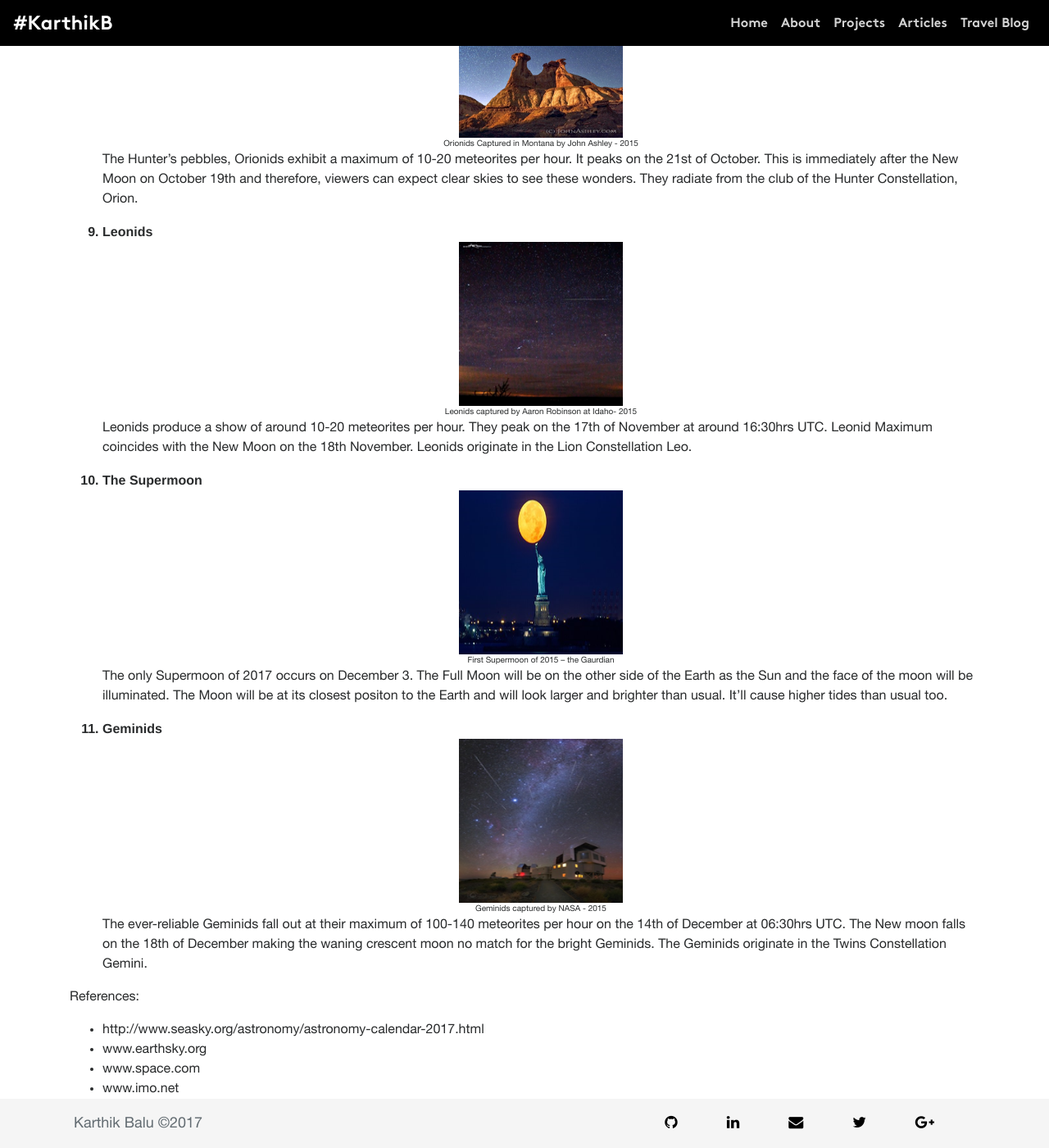
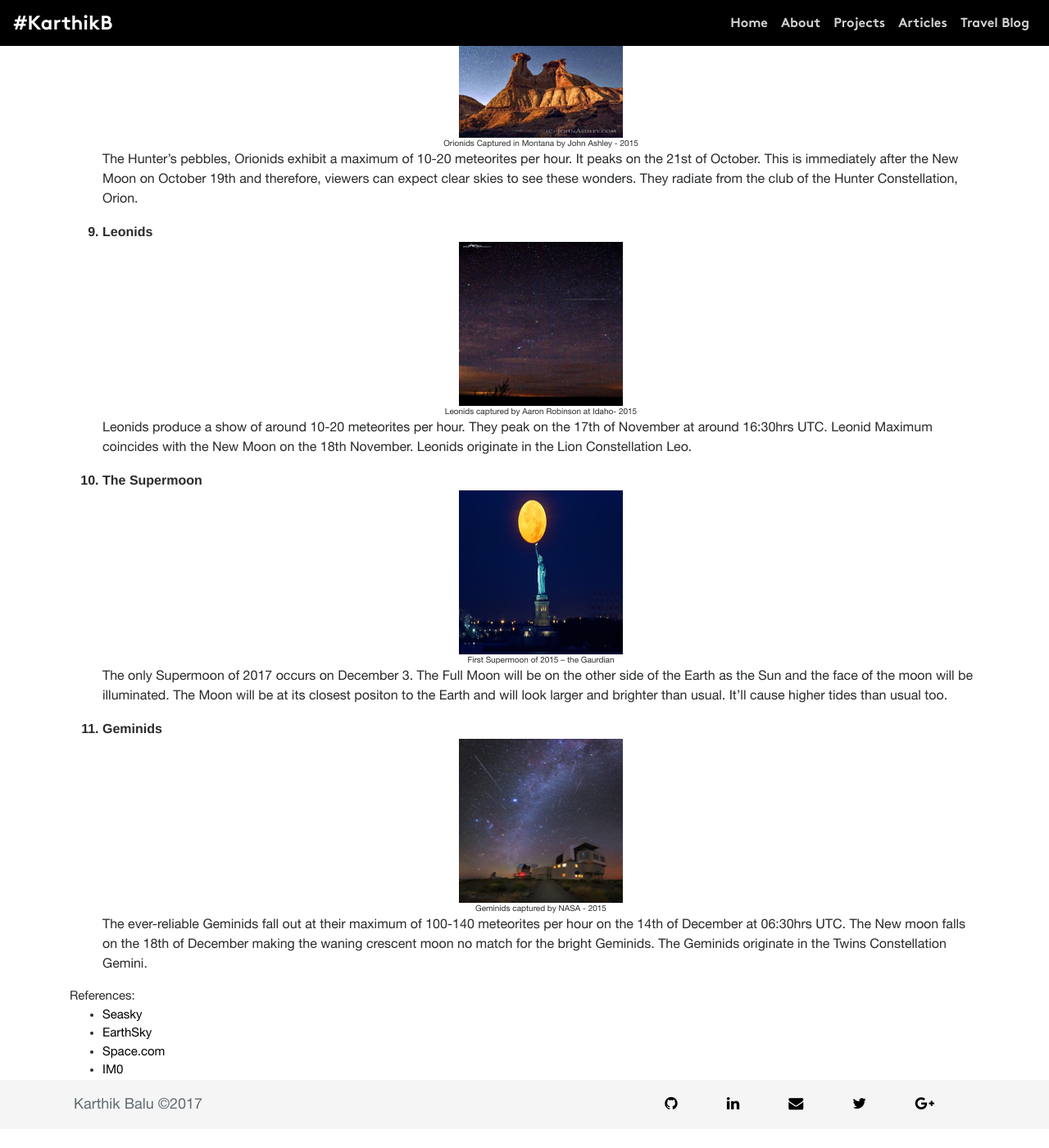
Before and after one commit to karthik-balu/karthik-balu.github.io, a Jekyll site: the page built from _posts/2016-11-07-fantastic-celestial.html, in a window 1280 px wide and 1400 px high, scrolled down 2963 px. Shown: the whole window at 82% size. Built offline with Jekyll 4.4.1, drawn with Linux system fonts in a browser that asks for light colours; after the commit the page ends 4340 px from its top, so only the background shows below that.

Commit message:
Article 1

```diff
--- a/_posts/2016-11-07-fantastic-celestial.html
+++ b/_posts/2016-11-07-fantastic-celestial.html
@@ -87,12 +87,14 @@ category: articles
 	</p>
 </ol>
 <p>
+<div class="references">
 
 	References:<br>
 	<ul>
-		<li>http://www.seasky.org/astronomy/astronomy-calendar-2017.html</li>
-		<li>www.earthsky.org</li>
-		<li>www.space.com</li>
-		<li>www.imo.net</li>
+		<li><a href="http://www.seasky.org/astronomy/astronomy-calendar-2017.html">Seasky</a></li>
+		<li><a href="www.earthsky.org">EarthSky</a></li>
+		<li><a href="www.space.com">Space.com</a></li>
+		<li><a href="www.imo.net">IM0</a></li>
 	</ul>
+	</div>
 </p>
--- a/static/css/cover.css
+++ b/static/css/cover.css
@@ -58,7 +58,9 @@ ol>li{
   text-align: center;
 }
 
-
+.references{
+	font-size: 15px;
+}
 h1 code{
   color:white;
   background-color: black;
```
